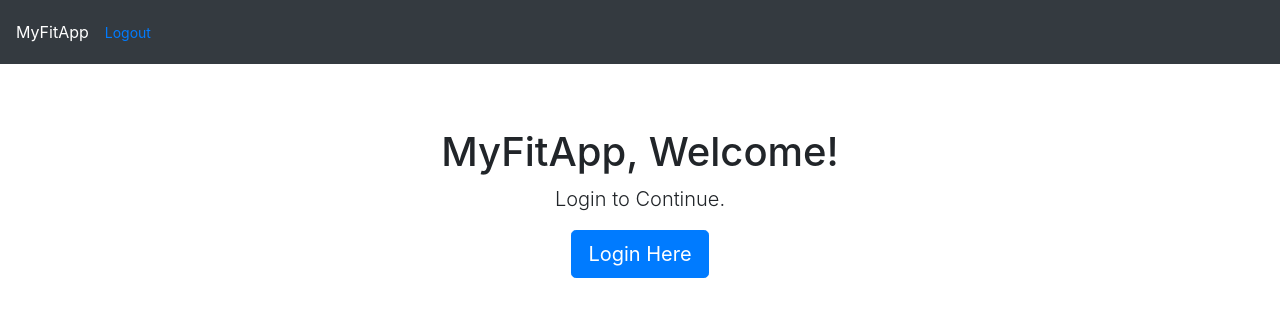
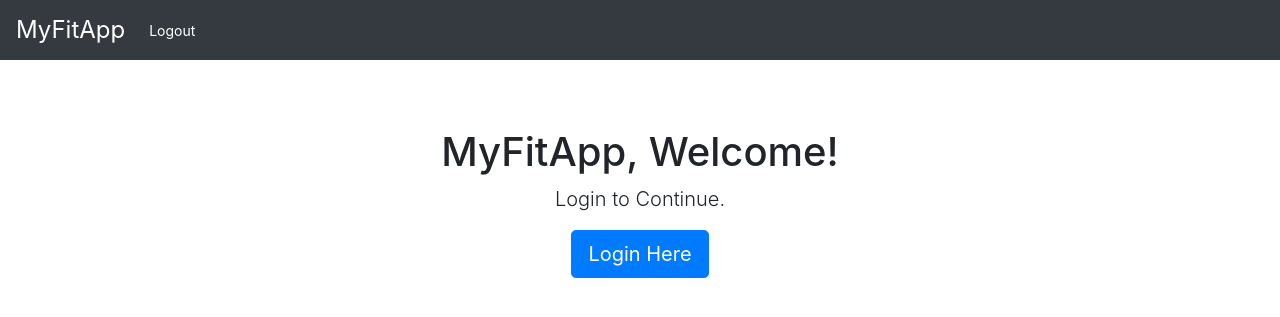
Before and after one commit to lukbor2/myfitapp, a Django app: page /myfit/home/ in a window 1280 px wide. Shown: the top 317 px of the page. Run offline with Django 3.2, Linux system fonts and the light colour scheme; the visitor is signed in with stand-in values (Sample User, id 1); some libraries are stand-ins or nearby versions.

Commit message:
some work on html and css

```diff
--- a/myfit/static/css/dashboard.css
+++ b/myfit/static/css/dashboard.css
@@ -27,7 +27,7 @@ body {
   position: sticky;
   top: 48px; /* Height of navbar */
   height: calc(100vh - 48px);
-  padding-top: .5rem;
+  padding-top: 2.5rem;
   overflow-x: hidden;
   overflow-y: auto; /* Scrollable contents if viewport is shorter than content. */
 }
@@ -61,9 +61,9 @@ body {
  */
 
 .navbar-brand {
-  padding-top: .75rem;
-  padding-bottom: .75rem;
-  font-size: 1rem;
+  padding-top: .25rem;
+  padding-bottom: .25rem;
+  font-size: 1.5rem;
   /* background-color: rgba(0, 0, 0, .25); */
   /* box-shadow: inset -1px 0 0 rgba(0, 0, 0, .25); */
 }
--- a/myfit/templates/myfit/home.html
+++ b/myfit/templates/myfit/home.html
@@ -13,16 +13,15 @@
       <button class="navbar-toggler" type="button" data-toggle="collapse" data-target="#navbarsExampleDefault" aria-controls="navbarsExampleDefault" aria-expanded="false" aria-label="Toggle navigation">
         <span class="navbar-toggler-icon"></span>
       </button>
-      {% if user.is_authenticated %}
-        <a href="{% url 'logout'%}">Logout</a>
-      {% endif %}
 
       <div class="collapse navbar-collapse" id="navbarsExampleDefault">
+        <ul class="navbar-nav mr-auto">
+          {% if user.is_authenticated %}
+            <li class="nav-item active">
+              <a class="nav-link" href="{% url 'logout' %}">Logout<span class="sr-only">(current)</span></a>
+            </li>
+          {% endif %}
         <!--
-        <ul class="navbar-nav mr-auto">
-          <li class="nav-item active">
-            <a class="nav-link" href="#">Home <span class="sr-only">(current)</span></a>
-          </li>
           <li class="nav-item">
             <a class="nav-link" href="#">Link</a>
           </li>
@@ -37,7 +36,9 @@
               <a class="dropdown-item" href="#">Something else here</a>
             </div>
           </li>
+      -->
         </ul>
+      <!--
         <form class="form-inline my-2 my-lg-0">
           <input class="form-control mr-sm-2" type="text" placeholder="Search" aria-label="Search">
           <button class="btn btn-outline-success my-2 my-sm-0" type="submit">Search</button>
```
Also changed, not shown: README.txt.
